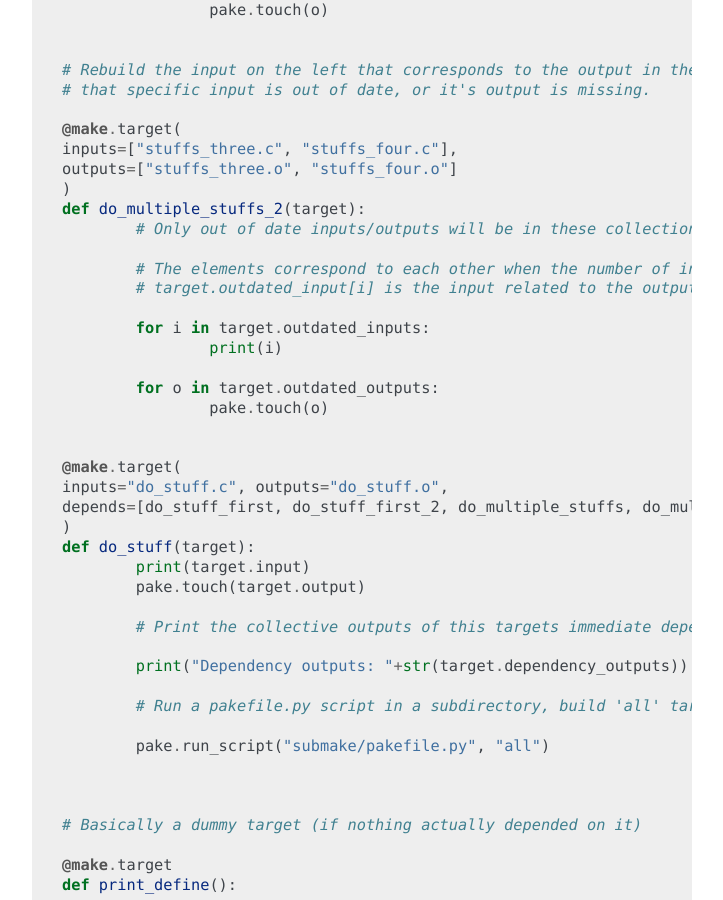
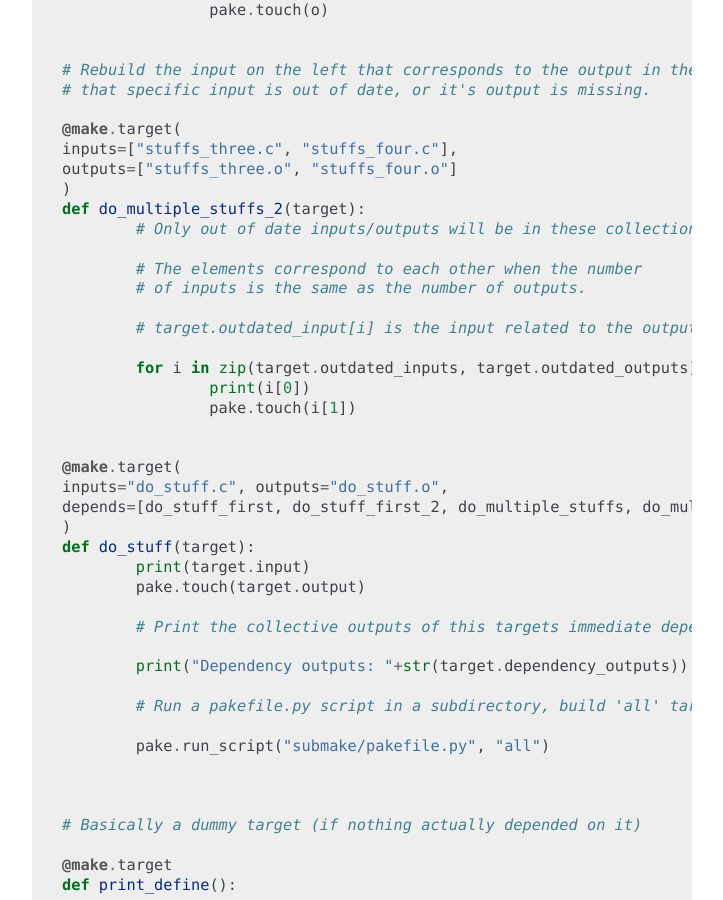
Before and after one commit to Teriks/pake, a Sphinx documentation site: the page built from docs/index.rst, in a window 1280 px wide and 900 px high, scrolled down 1250 px. Shown: the whole window, without its empty margins (388-1111 px from the left). Built offline with Sphinx 7.4.7, drawn with Linux system fonts in a browser that asks for light colours.

Commit message:
Update docs/index.rst example

```diff
--- a/docs/index.rst
+++ b/docs/index.rst
@@ -74,14 +74,14 @@ shows off some functionality:
 	def do_multiple_stuffs_2(target):
 		# Only out of date inputs/outputs will be in these collections
 
-		# The elements correspond to each other when the number of inputs is the same as the number of outputs.
+		# The elements correspond to each other when the number
+		# of inputs is the same as the number of outputs.
+
 		# target.outdated_input[i] is the input related to the output: target.outdated_output[i]
 
-		for i in target.outdated_inputs:
-			print(i)
-
-		for o in target.outdated_outputs:
-			pake.touch(o)
+		for i in zip(target.outdated_inputs, target.outdated_outputs):
+			print(i[0])
+			pake.touch(i[1])
 
 
 	@make.target(
```
